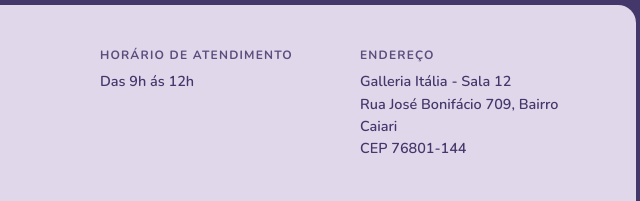
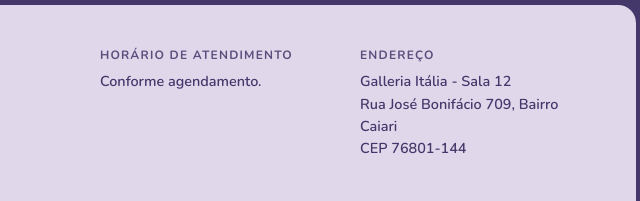
Before and after one commit to guilherf/Suyenn_Carey_Site, a plain HTML site: page index.html in a window 1280 px wide. Shown: the part 4668-4869 px from the top of the page, 554-1194 px from the left. Drawn offline with nearby package versions, Linux system fonts and the light colour scheme.

```diff
--- a/index.html
+++ b/index.html
@@ -107,7 +107,7 @@
         <div class="cols">
           <div><h4>E-mail</h4><p>psisuyenncarey@gmail.com</p></div>
           <div><h4>Contato</h4><p>(69) 98117-9829</p></div>
-          <div><h4>Horário de Atendimento</h4><p>Das 9h ás 12h</p></div>
+          <div><h4>Horário de Atendimento</h4><p>Conforme agendamento.</p></div>
           <div><h4>Endereço</h4><p>Galleria Itália - Sala 12<br>Rua José Bonifácio 709, Bairro Caiari<br>CEP 76801-144</p></div>
         </div>
       </footer>
```
